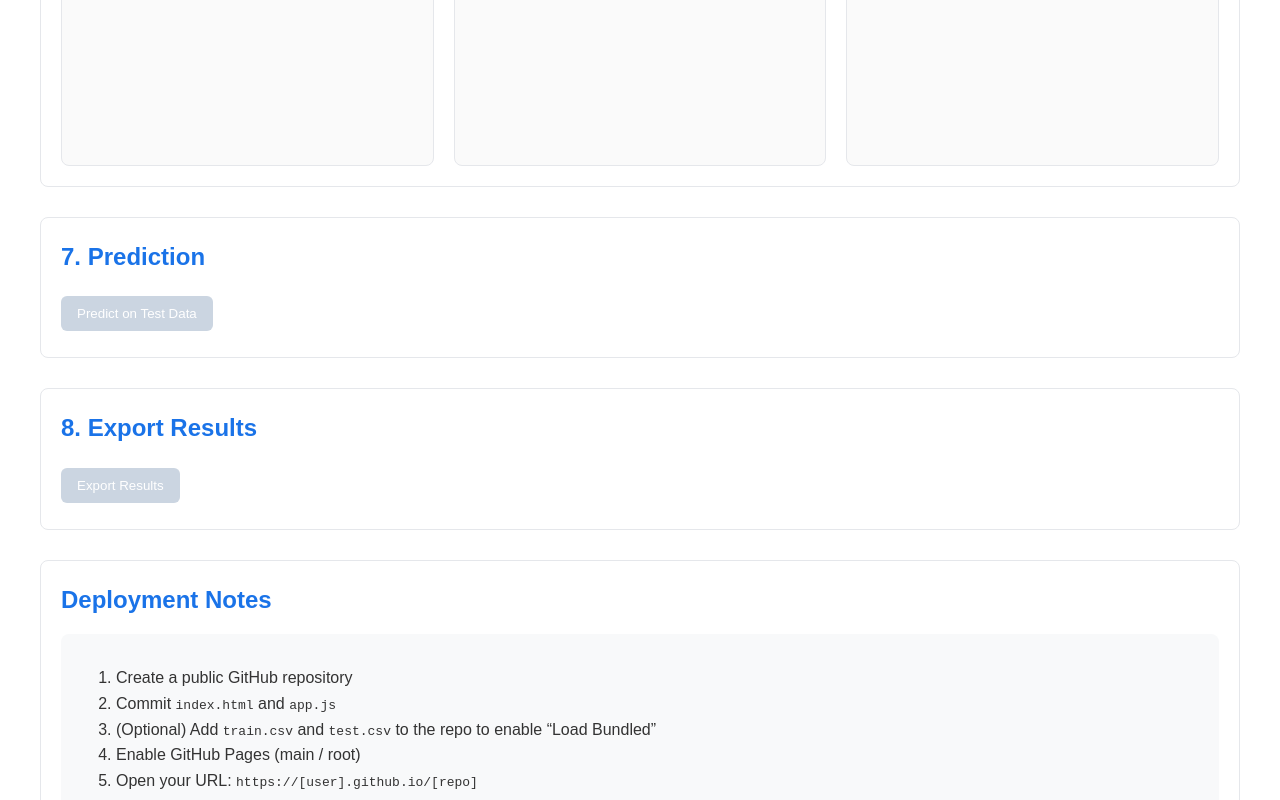
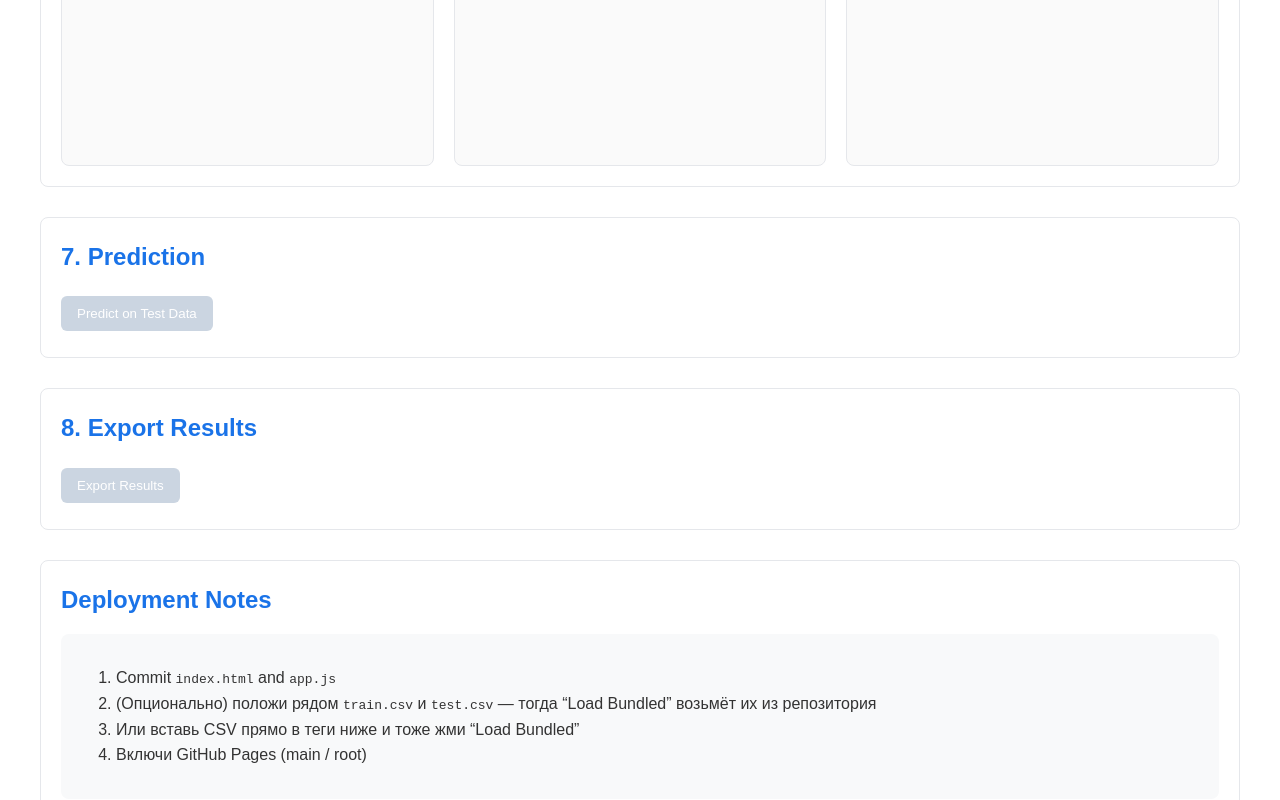
Before and after one commit to pderjabina/NN-hw, a plain HTML site: page index.html in a window 1280 px wide. Shown: the part 2000-2800 px from the top of the page. Drawn offline with Linux system fonts and the light colour scheme; a script that the page names is missing.

Commit message:
Update index.html

```diff
--- a/index.html
+++ b/index.html
@@ -36,7 +36,7 @@
 
   <section id="data-load">
     <h2>1. Data Load</h2>
-    <p>Option A: load <code>train.csv</code> &amp; <code>test.csv</code> from the repo. Option B: upload your own files.</p>
+    <p>Option A: click <b>Load Bundled</b> (читает вшитые CSV ниже или файлы из корня репозитория). Option B: upload your own.</p>
     <div>
       <button id="load-bundled-btn">Load Bundled train/test</button>
     </div>
@@ -126,16 +126,24 @@
     <h2>Deployment Notes</h2>
     <div class="note">
       <ol>
-        <li>Create a public GitHub repository</li>
         <li>Commit <code>index.html</code> and <code>app.js</code></li>
-        <li>(Optional) Add <code>train.csv</code> and <code>test.csv</code> to the repo to enable “Load Bundled”</li>
-        <li>Enable GitHub Pages (main / root)</li>
-        <li>Open your URL: <code>https://[user].github.io/[repo]</code></li>
+        <li>(Опционально) положи рядом <code>train.csv</code> и <code>test.csv</code> — тогда “Load Bundled” возьмёт их из репозитория</li>
+        <li>Или вставь CSV прямо в теги ниже и тоже жми “Load Bundled”</li>
+        <li>Включи GitHub Pages (main / root)</li>
       </ol>
     </div>
   </section>
 </div>
 
+<!-- ===== ВШИТЫЕ CSV (опционально). Вставь сюда содержимое файлов. =====
+     Если оставить пустыми — кнопка попробует скачать train.csv/test.csv из репозитория. -->
+<script id="bundled-train" type="text/plain">
+<!-- paste train.csv content here (optional) -->
+</script>
+<script id="bundled-test" type="text/plain">
+<!-- paste test.csv content here (optional) -->
+</script>
+
 <script src="app.js"></script>
 </body>
 </html>
```
